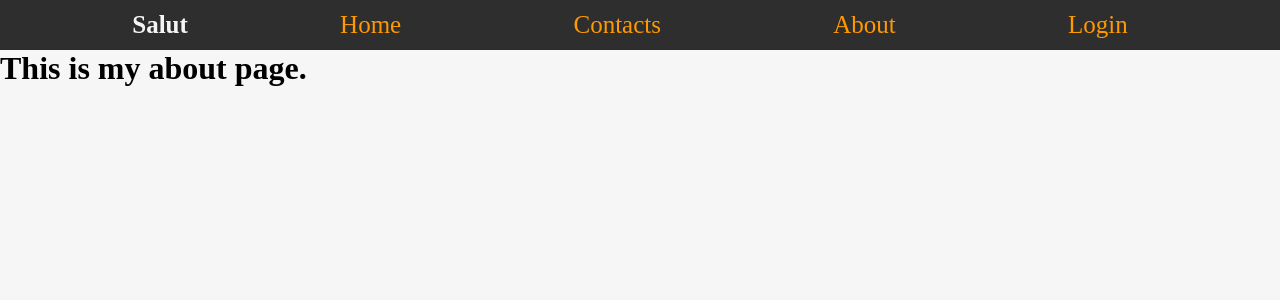
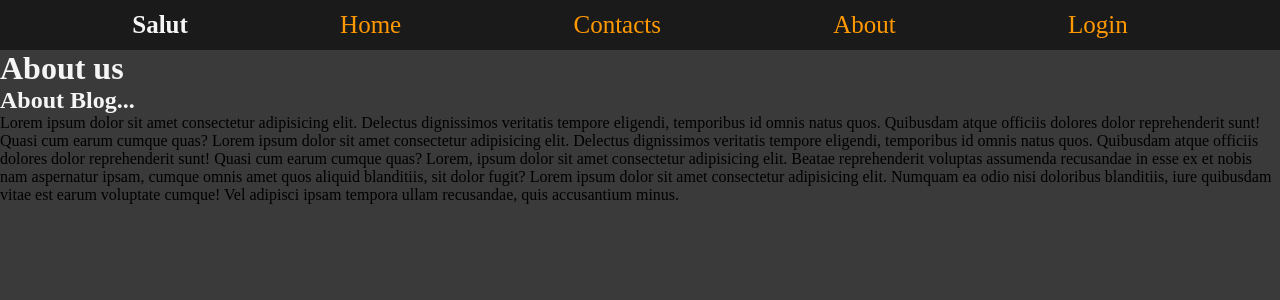
Before and after one commit to Nichita45/blog, a Django app: page /about/ in a window 1280 px wide. Shown: the top 300 px of the page. Run offline with Django 4.2, Linux system fonts and the light colour scheme.

Commit message:
Customized ReadMore button and finished About page.

```diff
--- a/blog/static/css/style.css
+++ b/blog/static/css/style.css
@@ -4,7 +4,7 @@
 }
 
 body {
-    background-color: #f6f6f6;
+    background-color: rgb(58, 58, 58);
 }
 
 .navlink {
@@ -15,7 +15,7 @@ body {
     align-items: center;
 }
 nav{
-    background-color:rgb(46, 46, 46);
+    background-color:rgb(26, 26, 26);
     height: 50px;
     display: flex;
     align-items: center;
@@ -35,7 +35,8 @@ nav{
     width: 100px;
     text-decoration: none;
     font-size: 18px;
-    color: #3333ff;
+    color: rgb(255, 255, 255);
+    background-color: #3392ff;
     padding-top: 5px;
     border: solid 2px;
     border-radius: 10px
@@ -56,3 +57,11 @@ nav{
     font-size: 25px;
     align-self: center;
 }
+
+h1, h2, h3, h4, h5, h6 {
+    color: rgb(245, 245, 245)
+}
+
+.post_title{
+    color: #000;
+}
--- a/templates/article/about.html
+++ b/templates/article/about.html
@@ -1,6 +1,10 @@
 {% extends "main/base.html" %}
 {% block content %}
 
-<h1>This is my about page.</h1>
+{% load static %}
+<link rel="stylesheet" href="{% static 'css/about.css' %}">
+<h1 id="aboutus_header">About us</h1>
+<h2 id="aboutus_header2">About Blog...</h2>
+<p id="aboutus_text">Lorem ipsum dolor sit amet consectetur adipisicing elit. Delectus dignissimos veritatis tempore eligendi, temporibus id omnis natus quos. Quibusdam atque officiis dolores dolor reprehenderit sunt! Quasi cum earum cumque quas? Lorem ipsum dolor sit amet consectetur adipisicing elit. Delectus dignissimos veritatis tempore eligendi, temporibus id omnis natus quos. Quibusdam atque officiis dolores dolor reprehenderit sunt! Quasi cum earum cumque quas? Lorem, ipsum dolor sit amet consectetur adipisicing elit. Beatae reprehenderit voluptas assumenda recusandae in esse ex et nobis nam aspernatur ipsam, cumque omnis amet quos aliquid blanditiis, sit dolor fugit? Lorem ipsum dolor sit amet consectetur adipisicing elit. Numquam ea odio nisi doloribus blanditiis, iure quibusdam vitae est earum voluptate cumque! Vel adipisci ipsam tempora ullam recusandae, quis accusantium minus.</p>
 
 {% endblock content %}
--- a/templates/article/contacts.html
+++ b/templates/article/contacts.html
@@ -6,7 +6,8 @@
 <h1>Conctact us.</h1>
 <h2 id="subheader">We'd love to help.</h2>
 <br>
-<form action="https://formsubmit.co/nichita225@gmail.com" method="POST">
+<div style="align-items:center">
+    <form action="" method="POST">
         {% csrf_token %}
         <h2>First Name:</h2>
         <input type="text" name="fname" placeholder="First Name" required>
@@ -22,7 +23,6 @@
         <input type="submit" id="submit_button">
         <input type="hidden" name="_next" value="article/home.html">
 
-
     </form>
-
+</div>
 {% endblock content %}
--- a/templates/article/posts.html
+++ b/templates/article/posts.html
@@ -3,14 +3,14 @@
 
 {% for post in posts %}
 <div class="post">
-<h2 class="post_title">{{ post.name }}</h2>
+<h3 class="post_title">{{ post.name }}</h3>
 <p class="post_text"> {{ post.text|truncatechars:80}}</p>
+<a id="post-link" href="{% url 'article-detail' slug=post.slug %}">Read more</a>
 <p class="post_author">written by {{ post.author}}</p>
 <p class="post_uploadedtime"> {{post.uploadedtime}}</p>
 {% if post.image %}
     <img height="180" width="300" src="{{ post.image.url }}" alt="Eroare">
 {% endif %}
-<a id="post-link" href="{% url 'article-detail' slug=post.slug %}">Read more</a>
 <hr>
 </div>
 
```
Also changed, not shown: blog/static/css/contacts.css (+13 -11 lines), blog/static/css/posts.css (+12 -4 lines), db.sqlite3. Lines whose indentation alone changed are shown as unchanged.
